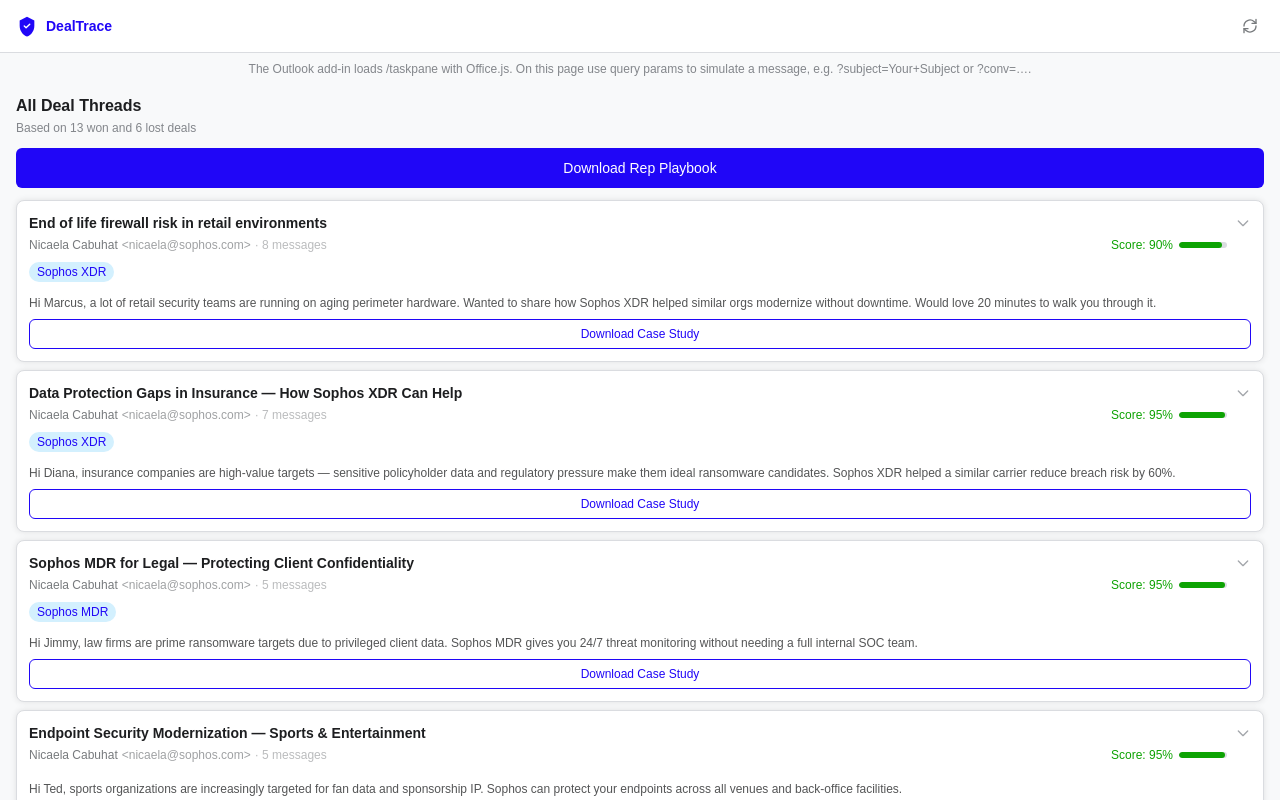
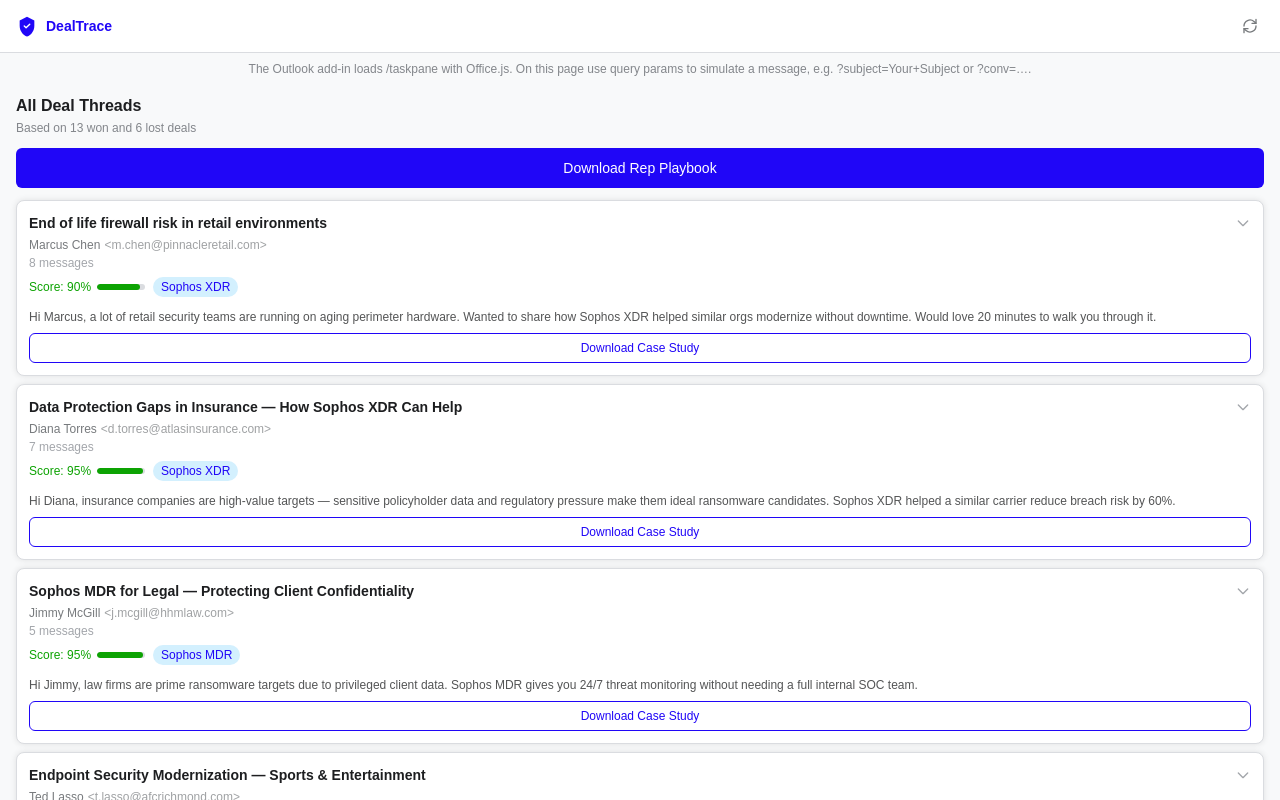
Before and after one commit to nica-cabuhat/deal-trace, a Next.js app: page /sample in a window 1280 px wide. Shown: the top 800 px of the page. Built offline with nearby package versions, Linux system fonts and the light colour scheme.

Commit message:
FIX: card ui

```diff
--- a/src/components/playbook/ThreadList.tsx
+++ b/src/components/playbook/ThreadList.tsx
@@ -277,7 +277,14 @@
 }
 
 function CardHeader({ thread, health }: { thread: EmailThread; health?: ThreadHealth }) {
-  const latest = thread.messages[0];
+  const prospectName = thread.mainContact ?? thread.messages.find(
+    (m) => !m.from.emailAddress.address.includes("sophos.com"),
+  )?.from.emailAddress.name;
+
+  const prospectEmail = thread.messages.find(
+    (m) => !m.from.emailAddress.address.includes("sophos.com"),
+  )?.from.emailAddress.address;
+
   return (
     <>
       <div className="mb-1 flex items-start justify-between gap-2">
@@ -288,24 +295,24 @@
           {thread.subject}
         </h3>
       </div>
-      <div className="mb-1.5 flex items-center justify-between gap-2">
-        {latest && (
+      {prospectName && (
         <p
-            className="min-w-0 flex-1 truncate text-xs"
+          className="mb-0.5 truncate text-xs"
           style={{ color: "var(--color-gray-500)" }}
         >
-            {latest.from.emailAddress.name}
+          {prospectName}
+          {prospectEmail && (
             <span className="ml-1 opacity-70">
-              &lt;{latest.from.emailAddress.address}&gt;
+              &lt;{prospectEmail}&gt;
             </span>
-            <span className="ml-1 opacity-50">
-              · {thread.messages.length} message
-              {thread.messages.length !== 1 ? "s" : ""}
-            </span>
+          )}
         </p>
       )}
+      <p className="mb-1.5 text-xs" style={{ color: "var(--color-gray-400)" }}>
+        {thread.messages.length} message{thread.messages.length !== 1 ? "s" : ""}
+      </p>
+      <div className="flex items-center gap-2">
         {health && <ScoreBadge health={health} />}
-      </div>
         {thread.product && (
           <span
             className="inline-flex items-center rounded-full px-2 py-0.5 text-xs font-medium"
@@ -317,6 +324,7 @@
             {thread.product}
           </span>
         )}
+      </div>
     </>
   );
 }
@@ -330,7 +338,7 @@
   onSelect,
 }: ThreadCardProps) {
   const [open, setOpen] = useState(false);
-  const latest = thread.messages[0];
+  const previewText = thread.messages[0]?.bodyPreview;
   const gradientId = `rainbow-${thread.conversationId}`;
 
   const cardBorder = isSelected
@@ -355,12 +363,12 @@
           aria-current={isSelected ? "true" : undefined}
         >
           <CardHeader thread={thread} health={health} />
-          {latest?.bodyPreview && (
+          {previewText && (
             <p
               className="mt-1.5 line-clamp-2 text-xs"
               style={{ color: "var(--color-gray-600)" }}
             >
-              {latest.bodyPreview}
+              {previewText}
             </p>
           )}
         </button>
@@ -405,12 +413,12 @@
           </svg>
         </Trigger>
 
-        {!open && latest?.bodyPreview && (
+        {!open && previewText && (
           <p
             className="line-clamp-2 px-3 pb-2 text-xs"
             style={{ color: "var(--color-gray-600)" }}
           >
-            {latest.bodyPreview}
+            {previewText}
           </p>
         )}
 
```
Lines whose indentation alone changed are shown as unchanged.
